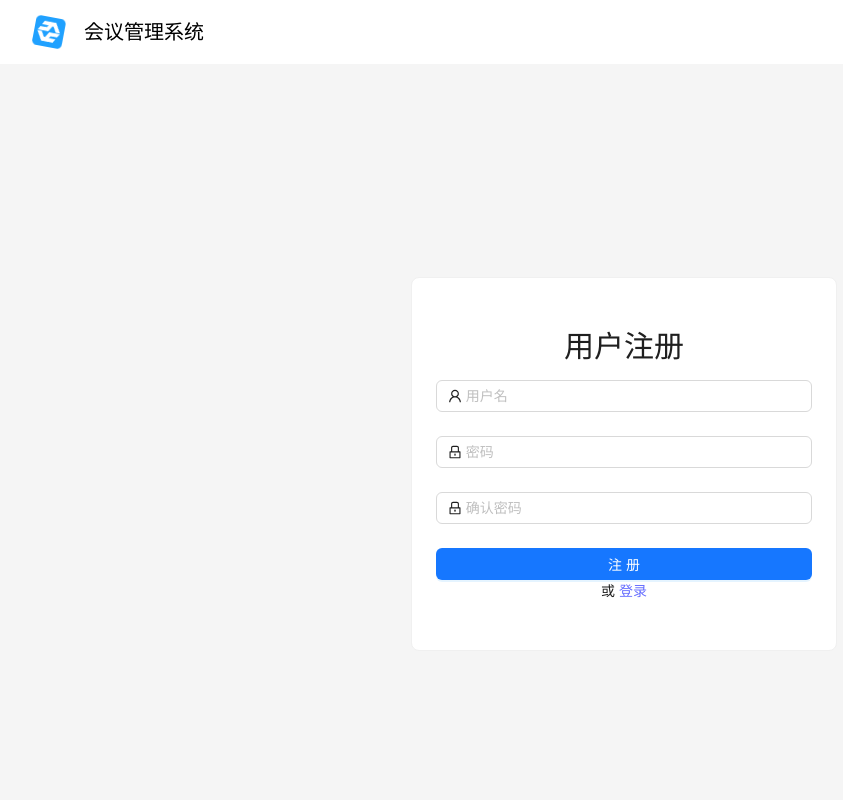
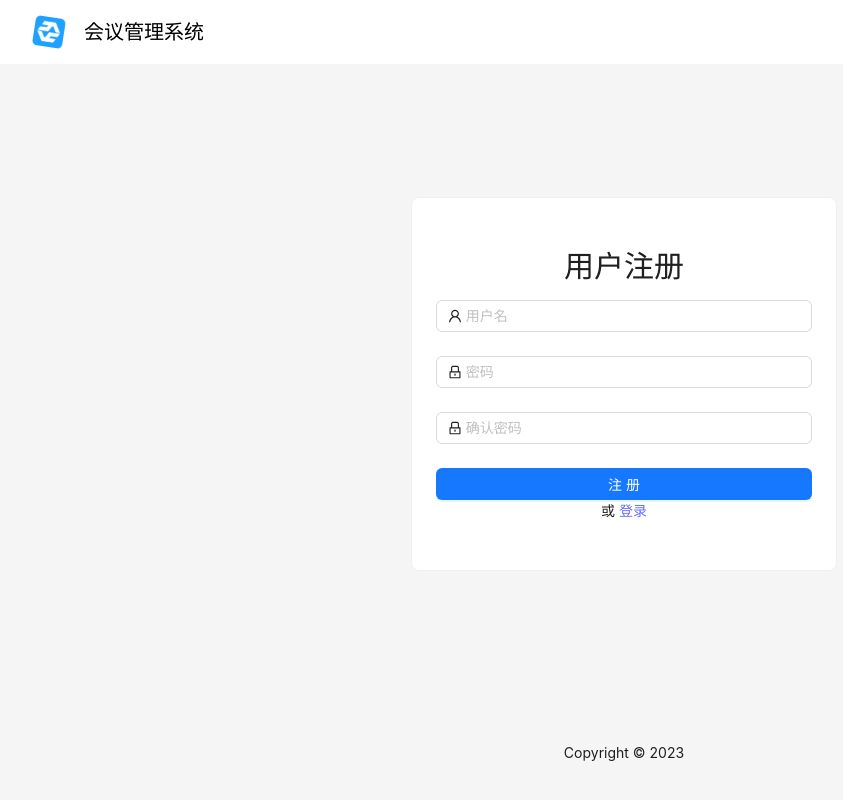
Before and after one commit to sjw1997/web-meeting, a React (Vite) app: page /register in a window 1280 px wide. Shown: the top 800 px of the page, without its empty margins (16-859 px from the left). Built offline with nearby package versions, Linux system fonts and the light colour scheme.

Commit message:
修复有滚轮的问题

```diff
--- a/src/user/Login.tsx
+++ b/src/user/Login.tsx
@@ -38,7 +38,7 @@ const Login: React.FC = () => {
   return (
     <RootLayout>
       {contextHolder}
-      <Row justify="center" align="middle" style={{ minHeight: '100vh' }}>
+      <Row justify="center" align="middle" style={{ height: '80vh' }}>
         <Col xs={20} sm={16} md={12} lg={8}>
             <Card>
             <Title level={2} style={{ textAlign: 'center' }}>用户登录</Title>
--- a/src/user/Register.tsx
+++ b/src/user/Register.tsx
@@ -83,7 +83,7 @@ const Register: React.FC = () => {
   return (
     <RootLayout>
       {contextHolder}
-      <Row justify="center" align="middle" style={{ minHeight: '100vh' }}>
+      <Row justify="center" align="middle" style={{ height: '80vh' }}>
         <Col xs={20} sm={16} md={12} lg={8}>
             <Card>
             <Title level={2} style={{ textAlign: 'center' }}>用户注册</Title>
```
